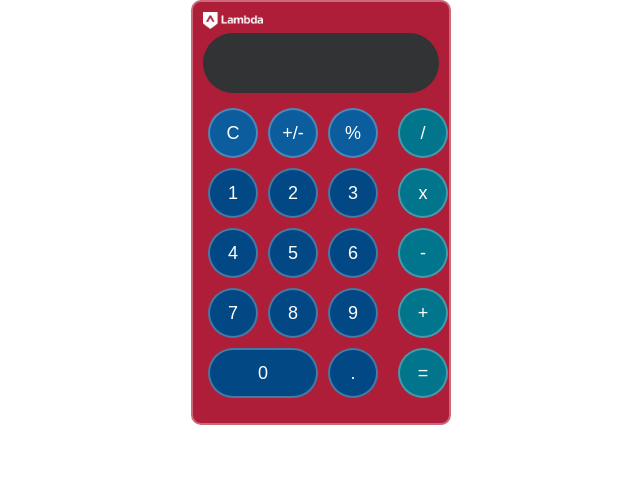
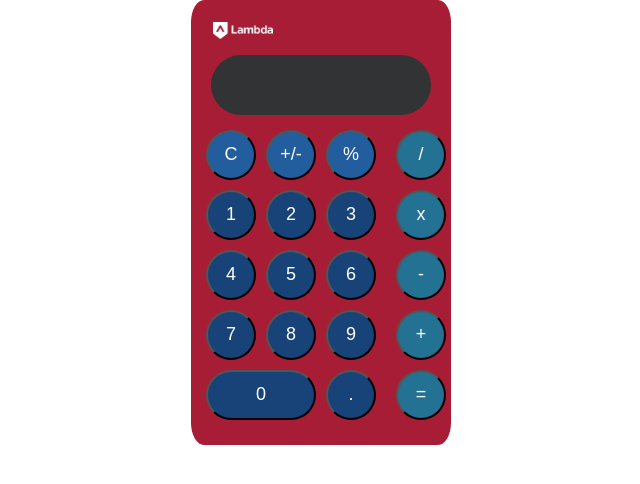
Before and after one commit to bloominstituteoftechnology/lambda-calculator, a React (Create React App) app: page / in a window 1280 px wide. Shown: the top 484 px of the page, without its empty margins (319-959 px from the left). Built offline with nearby package versions, Linux system fonts and the light colour scheme.

Commit message:
more features added

```diff
--- a/src/App.css
+++ b/src/App.css
@@ -11,7 +11,6 @@
     border-radius: 50%;
     color:#fff;
     margin:5px;
-    border:2px solid #FFF4;
 }
 
 .bigbutton{
@@ -20,30 +19,29 @@
     border-radius: 40px;
     color:#fff;
     margin:5px;
-    border:2px solid #FFF4;
 }
 
 .lightblue{
-    background-color:#00758B;
+    background-color:#237293;
 }
 
 .mediumblue{
-    background-color:#0C5D9E;
+    background-color:#225d9e;
 }
 
 .darkblue{
-    background-color:#014885;
+    background-color:#184379;
 }
 
 .container{
     display:flex;
     flex-direction: column;
-    background-color:#AE1E39;
+    background-color:#a81d36;
     width: 260px;
     padding:10px 10px;
-    border-radius: 10px;
-    border: 2px solid #FFF5;
     margin:0 auto;
+    border-radius:5%;
+
 }
 
 
@@ -59,6 +57,7 @@
 }
 
 .logo{
+    margin: 5%;
     width:60px;
 }
 
@@ -67,13 +66,13 @@
     align-items:center;
     justify-content: flex-end;
     background-color:#323335;
-    width:100%;
+    margin: 0% 4%;
+    width:92%;
     height:60px;
     border-radius:80px;
     padding:0 10px;
     color:#fff;
     font-size:40px;
-    overflow:hidden;
 }
 .specials{
     width:180px;
--- a/src/App.js
+++ b/src/App.js
@@ -25,29 +25,32 @@ function App() {
   const numberHandler = value => {
     setInputState(inputState => {
       inputState = inputState + value;
-      console.log(inputState);
       return inputState;
     });
   };
 
   const solveEquation = () => {
-    dataStorage.forEach( () =>{
     if(dataStorage.includes('x')){
       console.log('Handle Multiplication');
+      console.log(dataStorage);
+      setInputState(() => Number(dataStorage[0]) * Number(dataStorage[2]))
     }
 
     if(dataStorage.includes('/')){
       console.log('Handle Division')
+      setInputState(() => Number(dataStorage[0]) / Number(dataStorage[2]))
     }
 
     if(dataStorage.includes('+')){
       console.log('Handle Addition');
+      setInputState(() => Number(dataStorage[0]) + Number(dataStorage[2]))
     }
 
     if(dataStorage.includes('-')){
       console.log('Handle Subtraction');
+      setInputState(() => Number(dataStorage[0]) - Number(dataStorage[2]))
     }
-    });
+    setDataStorage(() => []);
   };
 
   const clear = () => {
@@ -56,9 +59,13 @@ function App() {
 
   const specialHandler = value => {
     if (value === "C") {
+      setDataStorage(() => [])
       clear();
     } else if (value === '+/-') {
       setInputState(() => inputState*-1)
+    } else if (value === '%') {
+      //this is where we will do our percentage.  First need to save value.
+      setInputState(() => inputState)
     }
   };
 
@@ -77,9 +84,13 @@ function App() {
     clear();
 
     if (value === "=") {
+      dataStorage.push(inputState);
       solveEquation();
+      console.log('this is data', dataStorage);
+      console.log('this is input', inputState);
     }
   };
+
 
   return (
     <div className="container">
```
Lines whose indentation alone changed are shown as unchanged.
